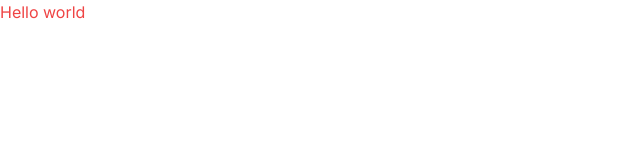
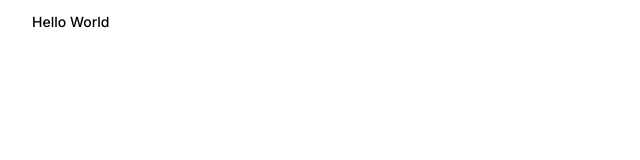
Before and after one commit to Boreto1213/blue-pill-chat-nextjs-project, a Next.js app: page / in a window 1280 px wide. Shown: the top 160 px of the page, without its empty margins (0-640 px from the left). Built offline with nearby package versions, Linux system fonts and the light colour scheme.

Commit message:
created reusable button

```diff
--- a/package.json
+++ b/package.json
@@ -12,11 +12,15 @@
     "@types/node": "20.5.4",
     "@types/react": "18.2.21",
     "@types/react-dom": "18.2.7",
+    "class-variance-authority": "^0.7.0",
+    "clsx": "^2.0.0",
     "eslint": "8.47.0",
     "eslint-config-next": "13.4.19",
+    "lucide-react": "^0.270.0",
     "next": "13.4.19",
     "react": "18.2.0",
     "react-dom": "18.2.0",
+    "tailwind-merge": "^1.14.0",
     "typescript": "5.1.6"
   },
   "devDependencies": {
--- /dev/null
+++ b/src/app/components/ui/Button.tsx
@@ -0,0 +1,40 @@
+import { cn } from "@/lib/utils";
+import { cva, VariantProps } from "class-variance-authority";
+import { Loader2 } from "lucide-react";
+import { ButtonHTMLAttributes, FC } from "react";
+
+const buttonVariants = cva(
+  "active:scale-95 inline-flex items-center justify-center rounded-md text-sm font-medium transition-color focus:outline-none focus:ring-2 focus:ring-slate-400 focus:ring-offset-2 disabled:opacity-50 disabled:pointer-events-none",
+  {
+    variants: {
+      variant: {
+        default: "bg-slate-500 text-white hover:bg-slate-800",
+        ghost: "bg-transparent hover:text-slate-900 hover:bg-slate-200",
+      },
+      size: {
+        default: "h-10 py-2 px-4",
+        sm: "h-9 px-2",
+        lg: "h-11 px-8",
+      },
+    },
+    defaultVariants: {
+      variant: "default",
+      size: "default",
+    },
+  }
+);
+
+export interface ButtonProps
+  extends ButtonHTMLAttributes<HTMLButtonElement>,
+    VariantProps<typeof buttonVariants> {
+  isLoading?: boolean;
+}
+
+const Button: FC<ButtonProps> = ({ className, children, variant, isLoading, size, ...props}) => {
+  return <button className={cn(buttonVariants({variant, size, className}))} disabled={isLoading} {...props}>
+    { isLoading ? <Loader2 className="mr-2 h-4 w-4 animate-spin" /> : null}
+    {children}
+  </button>;
+};
+
+export default Button;
--- a/src/app/page.tsx
+++ b/src/app/page.tsx
@@ -1,7 +1,5 @@
-import Image from 'next/image'
+import Button from "./components/ui/Button";
 
 export default function Home() {
-  return (
-    <div className='text-red-500'>Hello world</div>
-  )
+  return <Button variant="ghost" size="lg">Hello World</Button>;
 }
--- /dev/null
+++ b/src/lib/utils.ts
@@ -0,0 +1,6 @@
+import { ClassValue, clsx } from "clsx";
+import { twMerge } from "tailwind-merge";
+
+export function cn(...inputs: ClassValue[]) {
+    return twMerge(clsx(inputs));
+}
```
Also changed, not shown: src/app/components/Button.tsx (deleted), 1 other file (tests, documents, lock files or other folders).
